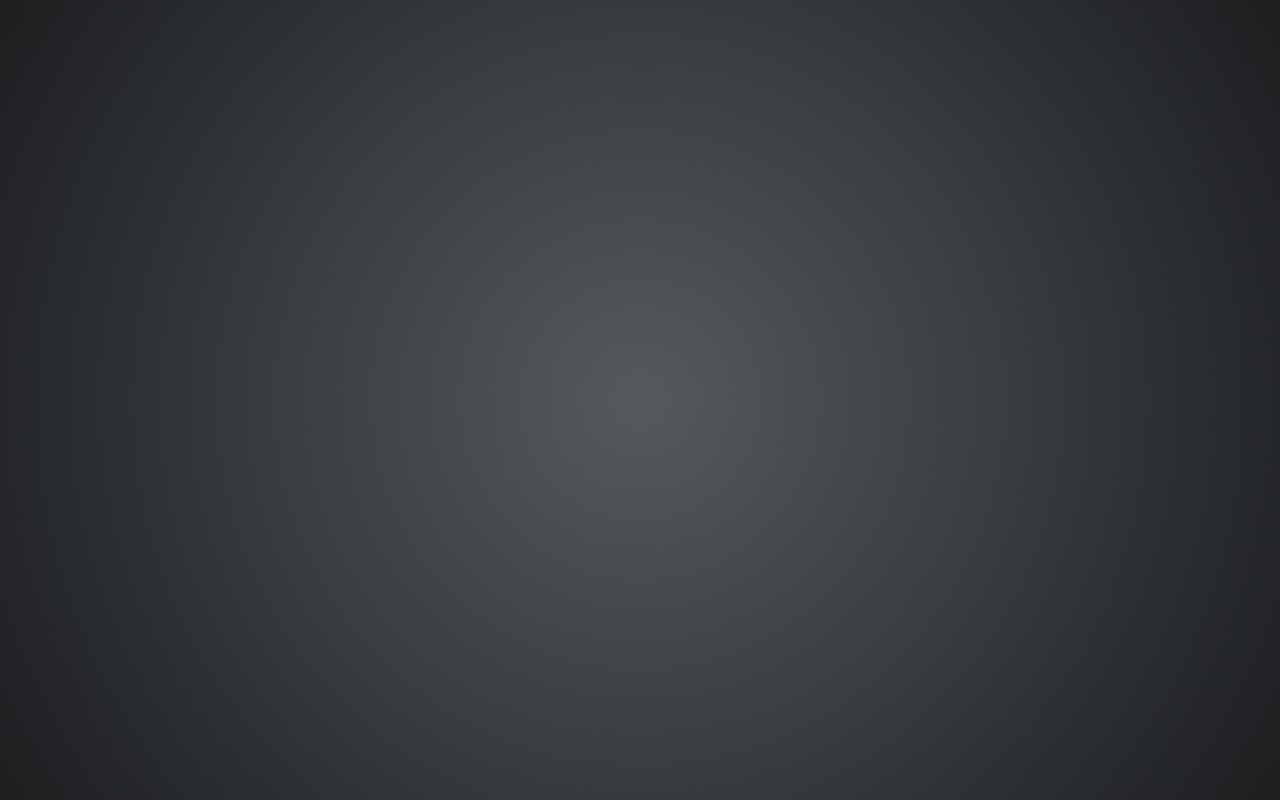
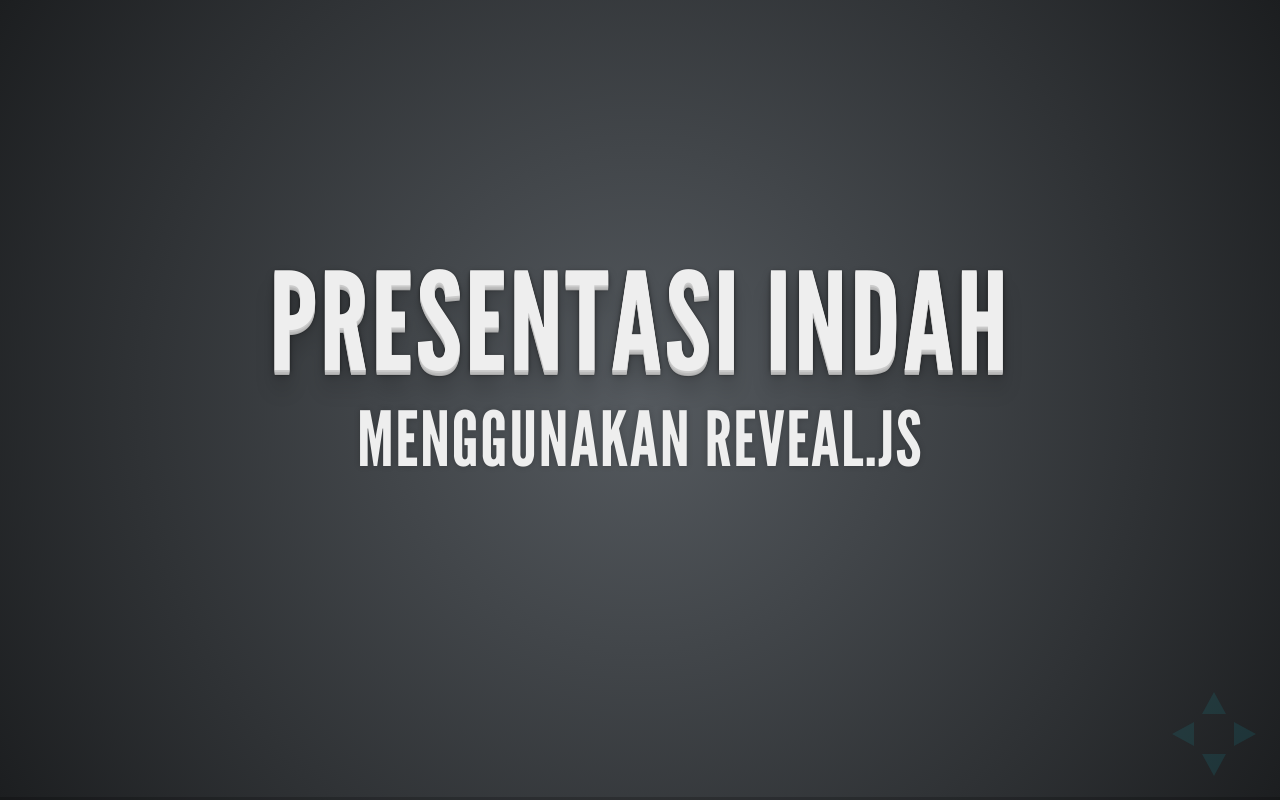
Before and after one commit to bertzzie/contoh-revealjs, a website: page index.html in a window 1280 px wide. Drawn offline with Linux system fonts and the light colour scheme.

Commit message:
Slide Pertama

```diff
--- a/index.html
+++ b/index.html
@@ -31,7 +31,43 @@
 	</head>
 
         <body>
-            <div id="reveal">
+            <div class="reveal">
+                <div class="slides">
+                    <section>
+                        <h1>Presentasi Indah</h1>
+                        <h2>Menggunakan reveal.js</h2>
+                    </section>
+                </div>
             </div>
+
+            <script src="lib/js/head.min.js"></script>
+            <script src="js/reveal.min.js"></script>
+
+            <script>
+
+                // Full list of configuration options available here:
+                // https://github.com/hakimel/reveal.js#configuration
+                Reveal.initialize({
+                    controls: true,
+                    progress: true,
+                    history: true,
+                    center: true,
+
+                    theme: Reveal.getQueryHash().theme, // available themes are in /css/theme
+                    transition: Reveal.getQueryHash().transition || 'default', // default/cube/page/concave/zoom/linear/fade/none
+
+                    // Optional libraries used to extend on reveal.js
+                    dependencies: [
+                    { src: 'lib/js/classList.js', condition: function() { return !document.body.classList; } },
+                    { src: 'plugin/markdown/showdown.js', condition: function() { return !!document.querySelector( '[data-markdown]' ); } },
+                    { src: 'plugin/markdown/markdown.js', condition: function() { return !!document.querySelector( '[data-markdown]' ); } },
+                    { src: 'plugin/highlight/highlight.js', async: true, callback: function() { hljs.initHighlightingOnLoad(); } },
+                    { src: 'plugin/zoom-js/zoom.js', async: true, condition: function() { return !!document.body.classList; } },
+                    { src: 'plugin/notes/notes.js', async: true, condition: function() { return !!document.body.classList; } }
+                    // { src: 'plugin/remotes/remotes.js', async: true, condition: function() { return !!document.body.classList; } }
+                    ]
+                });
+
+            </script>
         </body>
 </html>
```
